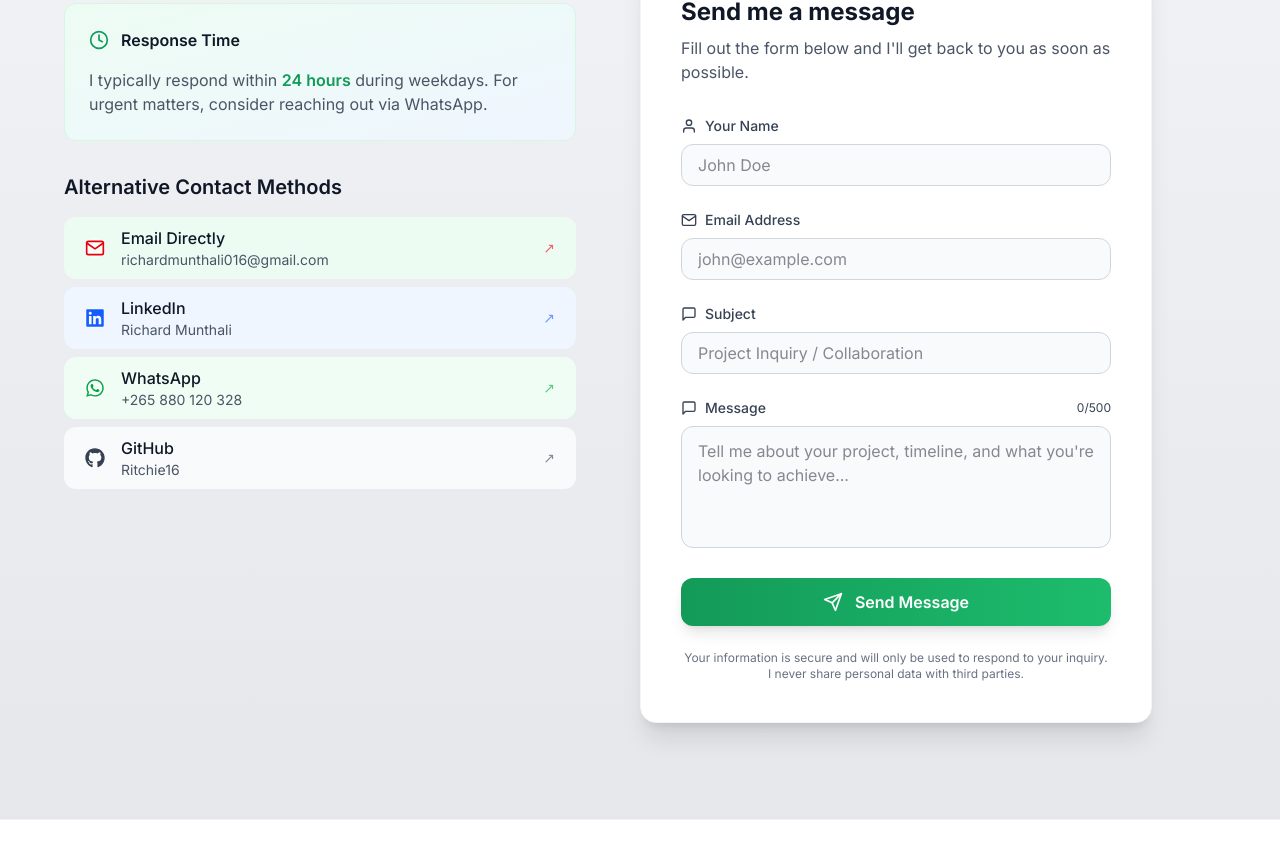
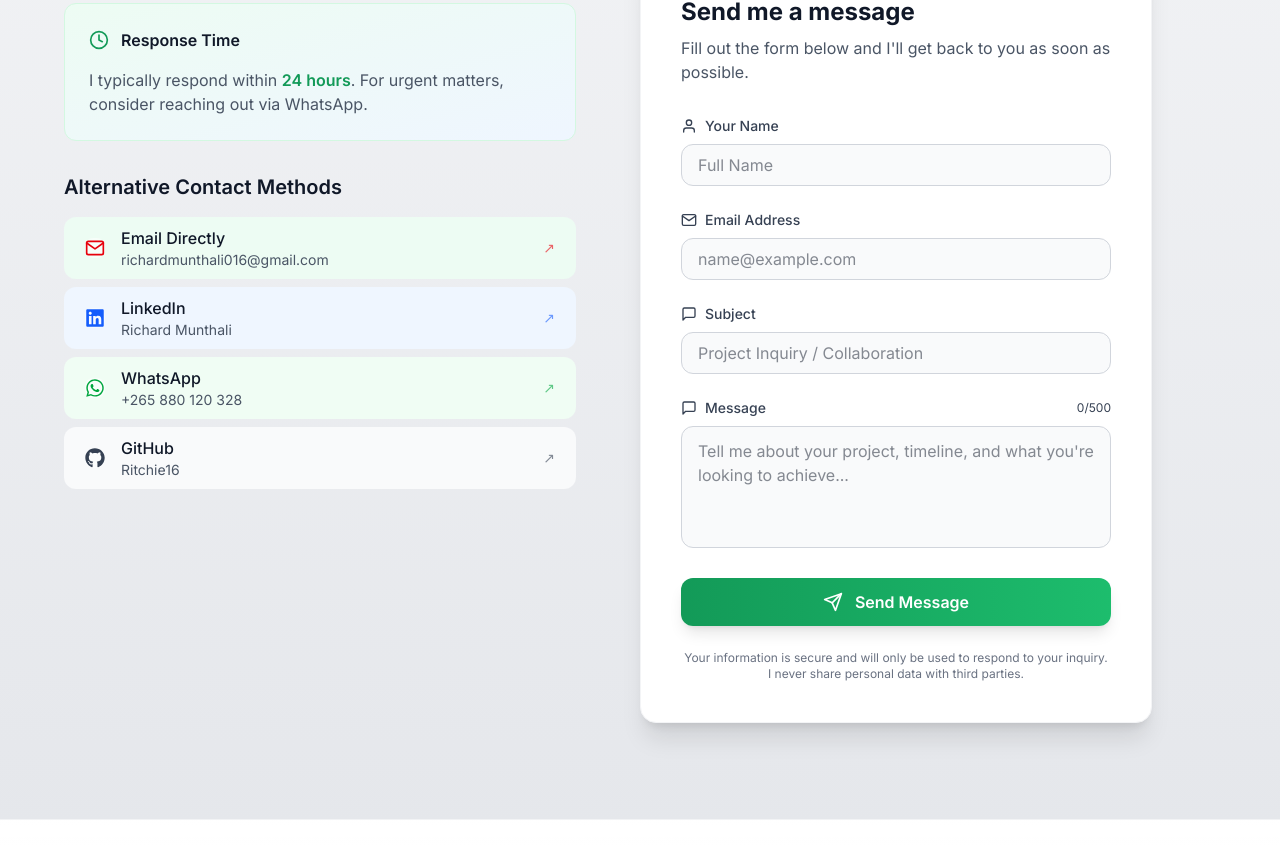
Before and after one commit to Ritchie16/react-portfolio-website, a React (Vite) app: page / in a window 1280 px wide. Shown: the part 6741-7599 px from the top of the page. Built offline with nearby package versions, Linux system fonts and the light colour scheme; no server answers.

Commit message:
update placeholders

```diff
--- a/src/components/Contact/ContactForm.jsx
+++ b/src/components/Contact/ContactForm.jsx
@@ -65,7 +65,7 @@ const ContactForm = () => {
       if (result.success) {
         setSubmitStatus({
           success: true,
-          message: '✨ Your message has been sent successfully! I\'ll respond within 24 hours.',
+          message: 'Your message has been sent successfully! I\'ll respond within 24 hours.',
           type: 'success'
         });
 
@@ -159,7 +159,7 @@ const ContactForm = () => {
                 </h3>
               </div>
               <p className="text-gray-600 dark:text-gray-300">
-                I typically respond within <span className="font-semibold text-primary-600 dark:text-primary-400">24 hours</span> during weekdays.
+                I typically respond within <span className="font-semibold text-primary-600 dark:text-primary-400">24 hours</span>.
                 For urgent matters, consider reaching out via WhatsApp.
               </p>
             </div>
@@ -272,7 +272,7 @@ const ContactForm = () => {
                   name="name"
                   value={formData.name}
                   onChange={handleChange}
-                  placeholder="John Doe"
+                  placeholder="Full Name"
                   className={`w-full px-4! py-2! rounded-xl border ${
                     errors.name
                       ? 'border-red-300 dark:border-red-700 bg-red-50/50 dark:bg-red-900/10'
@@ -301,7 +301,7 @@ const ContactForm = () => {
                   name="email"
                   value={formData.email}
                   onChange={handleChange}
-                  placeholder="john@example.com"
+                  placeholder="name@example.com"
                   className={`w-full px-4! py-2! rounded-xl border ${
                     errors.email
                       ? 'border-red-300 dark:border-red-700 bg-red-50/50 dark:bg-red-900/10'
```
